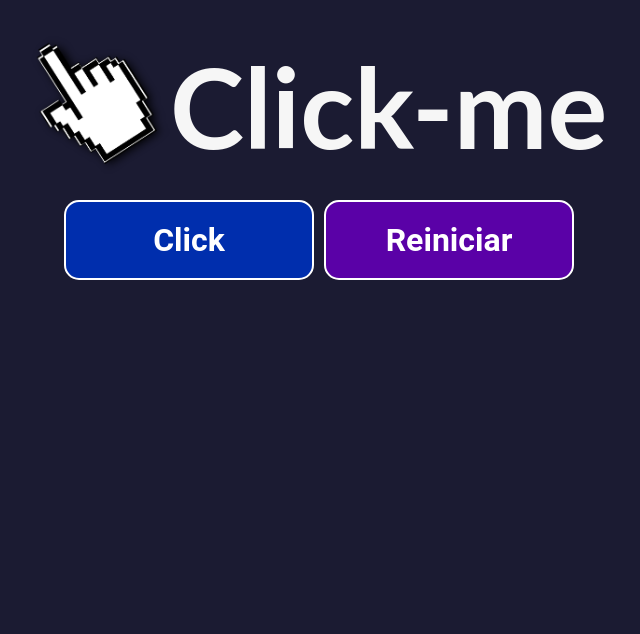
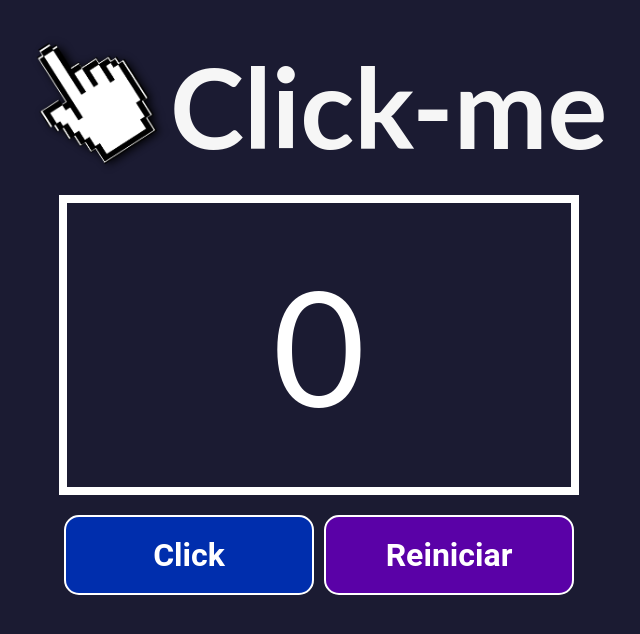
Before and after one commit to javiervsdev/react-freecodecamp, a React (Create React App) app: page / in a window 1280 px wide. Shown: the top 634 px of the page, without its empty margins (321-961 px from the left). Built offline with nearby package versions, Linux system fonts and the light colour scheme.

Commit message:
Create Contador component and it css

```diff
--- a/src/App.js
+++ b/src/App.js
@@ -1,6 +1,7 @@
 import './App.css';
 import logo from './images/click-logo.png'
 import Boton from "./components/Boton";
+import Contador from "./components/Contador";
 
 function App() {
 
@@ -21,6 +22,7 @@
                 <span className='logo-nombre-app'>Click-me</span>
             </div>
             <div className='contenedor-principal'>
+                <Contador contadorValue='0' />
                 <Boton
                     texto='Click'
                     esBotonDeClick={true}
--- /dev/null
+++ b/src/components/Contador.jsx
@@ -0,0 +1,9 @@
+import '../css/Contador.css';
+
+export default function Contador({ contadorValue }) {
+    return (
+        <div className="contador">
+            {contadorValue}
+        </div>
+    )
+}
--- /dev/null
+++ b/src/css/Contador.css
@@ -0,0 +1,12 @@
+.contador {
+    min-width: 300px;
+    height: 300px;
+    font-size: 160px;
+    padding: 25px;
+    color: white;
+    display: flex;
+    align-items: center;
+    justify-content: center;
+    border: 8px solid white;
+    margin-bottom: 15px;
+}
```
